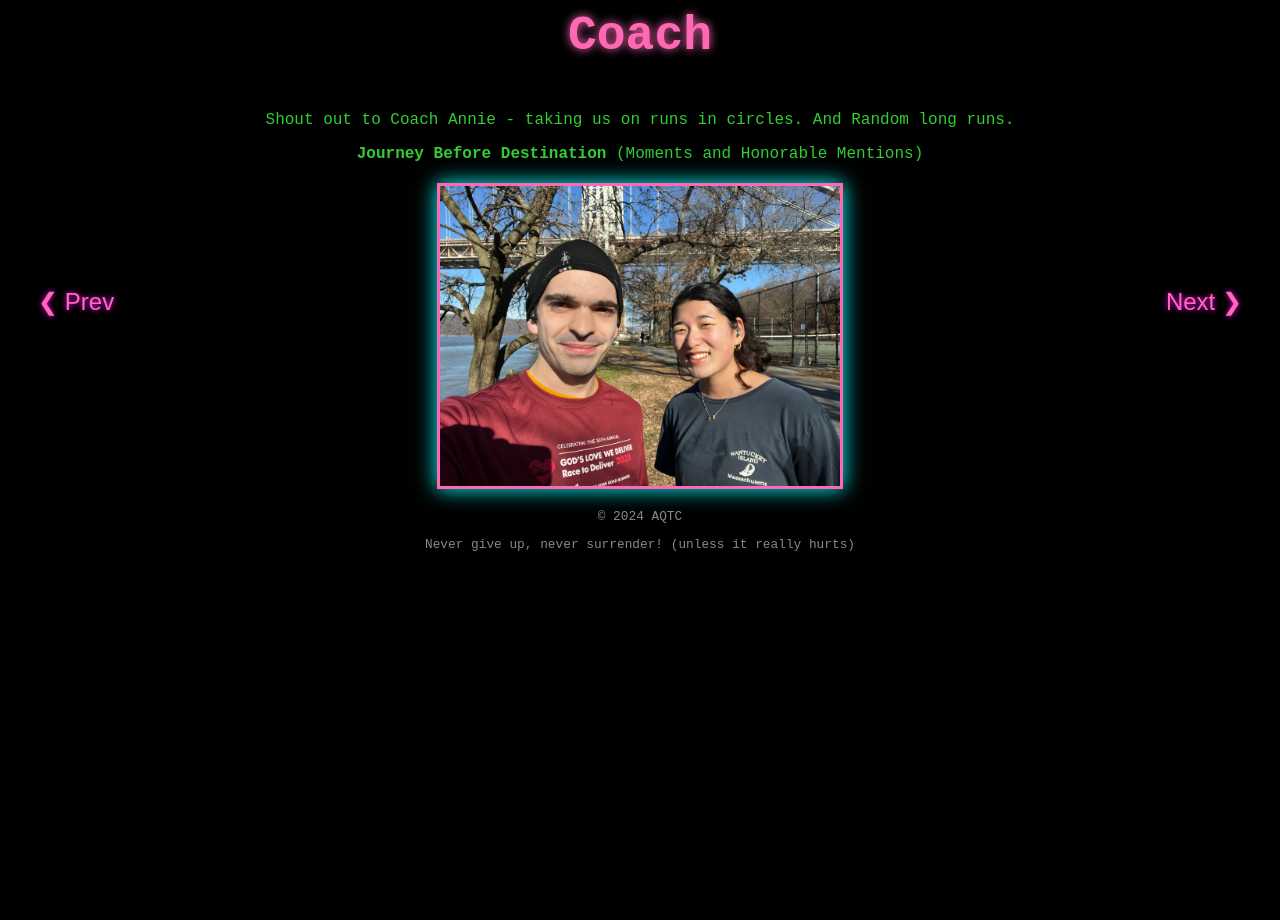
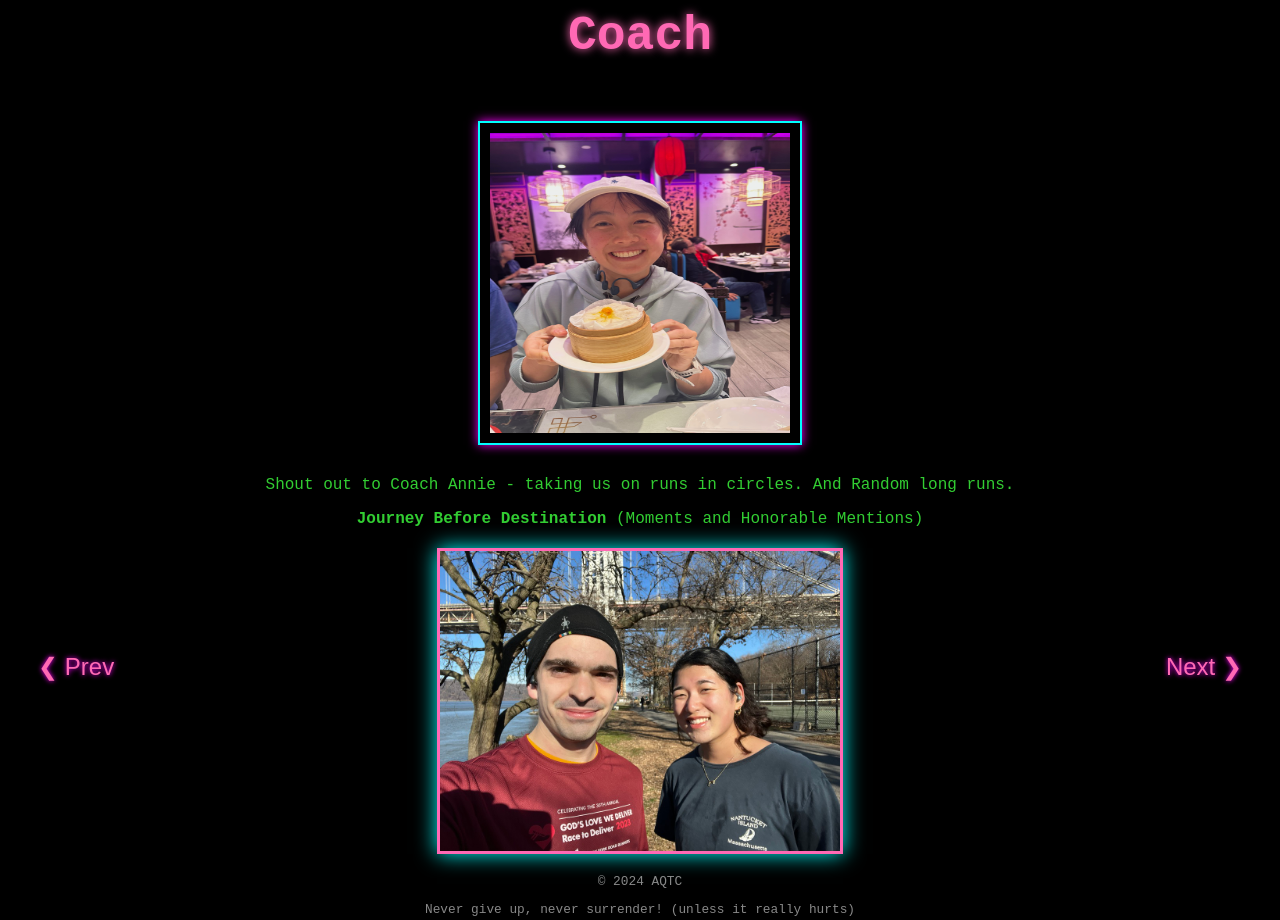
Before and after one commit to cscherban/me, a plain HTML site: page marathon.html in a window 1280 px wide. Shown: the part 2060-2980 px from the top of the page. Before the commit the page ends 2653 px from the top, so only its background shows below. Drawn offline with Linux system fonts and the light colour scheme.

Commit message:
Add Annie

```diff
--- a/marathon.html
+++ b/marathon.html
@@ -267,6 +267,7 @@
 
     <h3 class="hot-pink">Coach</h3>
 
+    <img src="img/annie.jpg" alt="After Party" class="funny-image">
 
     <p> Shout out to Coach Annie - taking us on runs in circles. And Random long runs.</p>
 
```
Also changed, not shown: img/annie.jpg (added).
